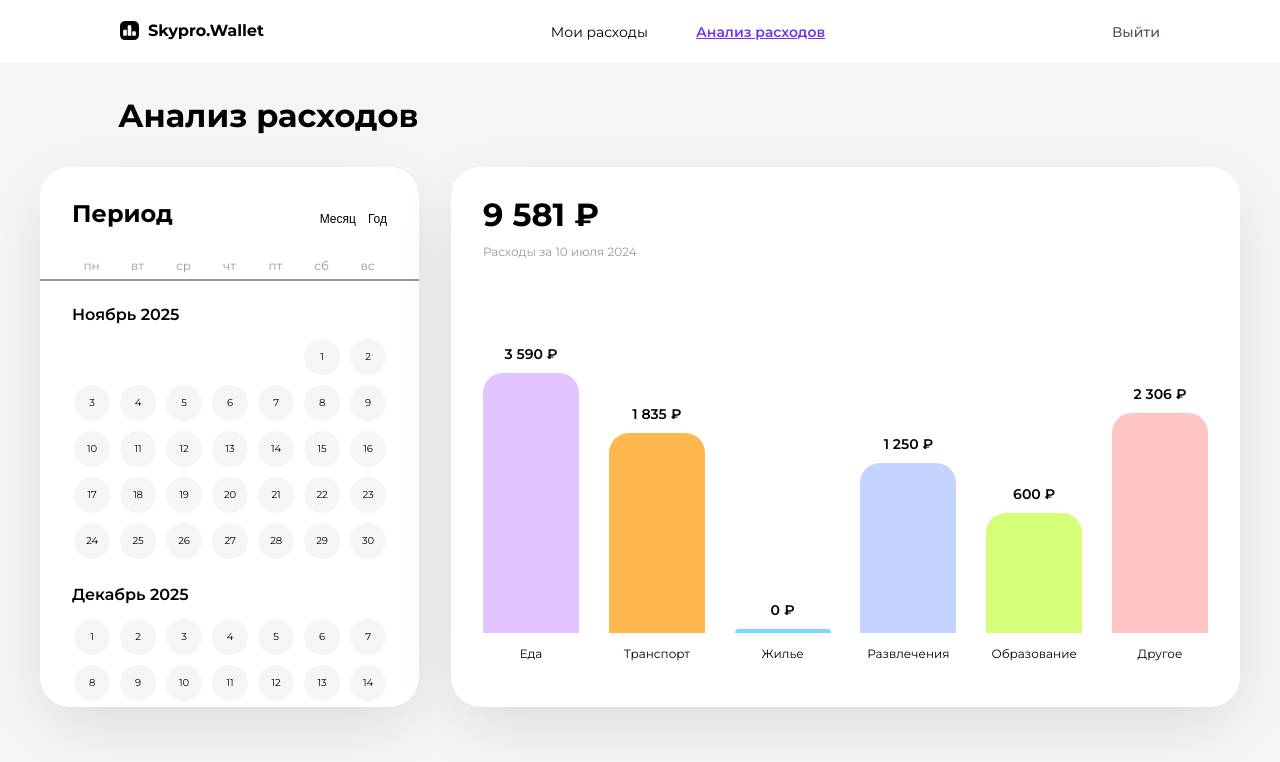
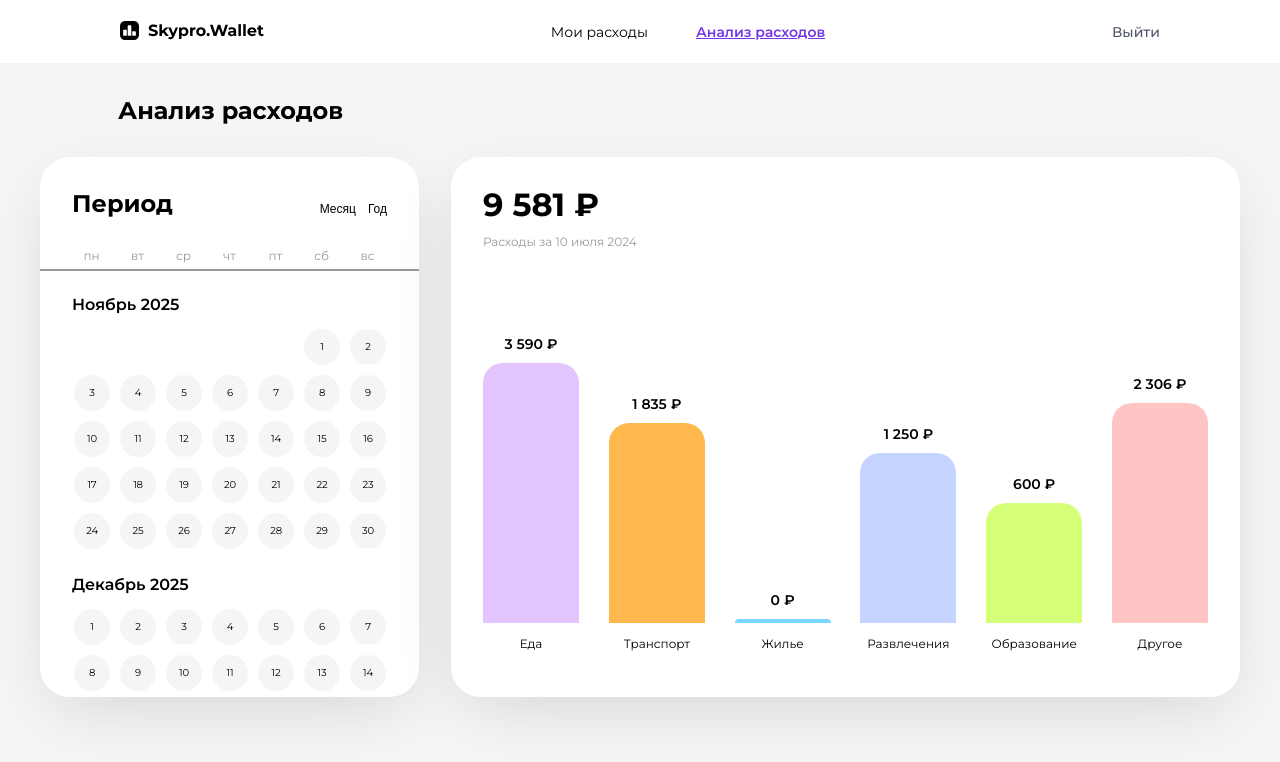
Before and after one commit to x3imal/SkyproWallet, a React (Vite) app: page /analysis in a window 1280 px wide. Shown: the top 762 px of the page. Built offline with nearby package versions, Linux system fonts and the light colour scheme; sample sign-in values are in the browser's storage.

Commit message:
Small errors

```diff
--- a/src/components/ExpenseTable/ExpenseTable.jsx
+++ b/src/components/ExpenseTable/ExpenseTable.jsx
@@ -353,8 +353,6 @@ export const ExpenseTable = () => {
 
   function MyComponent() {
     const isMobile = useIsMobile();
-
-    console.log(isMobile ? 'Мобильная версия' : 'Десктопная версия');
   }
 
   MyComponent();
--- a/src/contexts/AuthContext.jsx
+++ b/src/contexts/AuthContext.jsx
@@ -93,7 +93,7 @@ export const AuthProvider = ({ children }) => {
         <AuthContext.Provider
             value={{
                 user,                    // объект пользователя или null
-                isAuth: !!user,          // булево: авторизован ли (удобно для условий)
+                isAuth: !!user,          // булевое: авторизован ли (удобно для условий)
                 isAuthModalOpen,         // открыта ли модалка
                 setIsAuthModalOpen,      // открыть/закрыть модалку вручную
                 mode,                    // "login" | "register"
--- a/src/pages/AnalysisPage.jsx
+++ b/src/pages/AnalysisPage.jsx
@@ -31,7 +31,7 @@ export const AnalysisPage = () => {
     return (
         <Wrapper>
             <PageTitle>
-                <h2>Анализ расходов</h2>
+                <p>Анализ расходов</p>
             </PageTitle>
 
             <Content>
```
